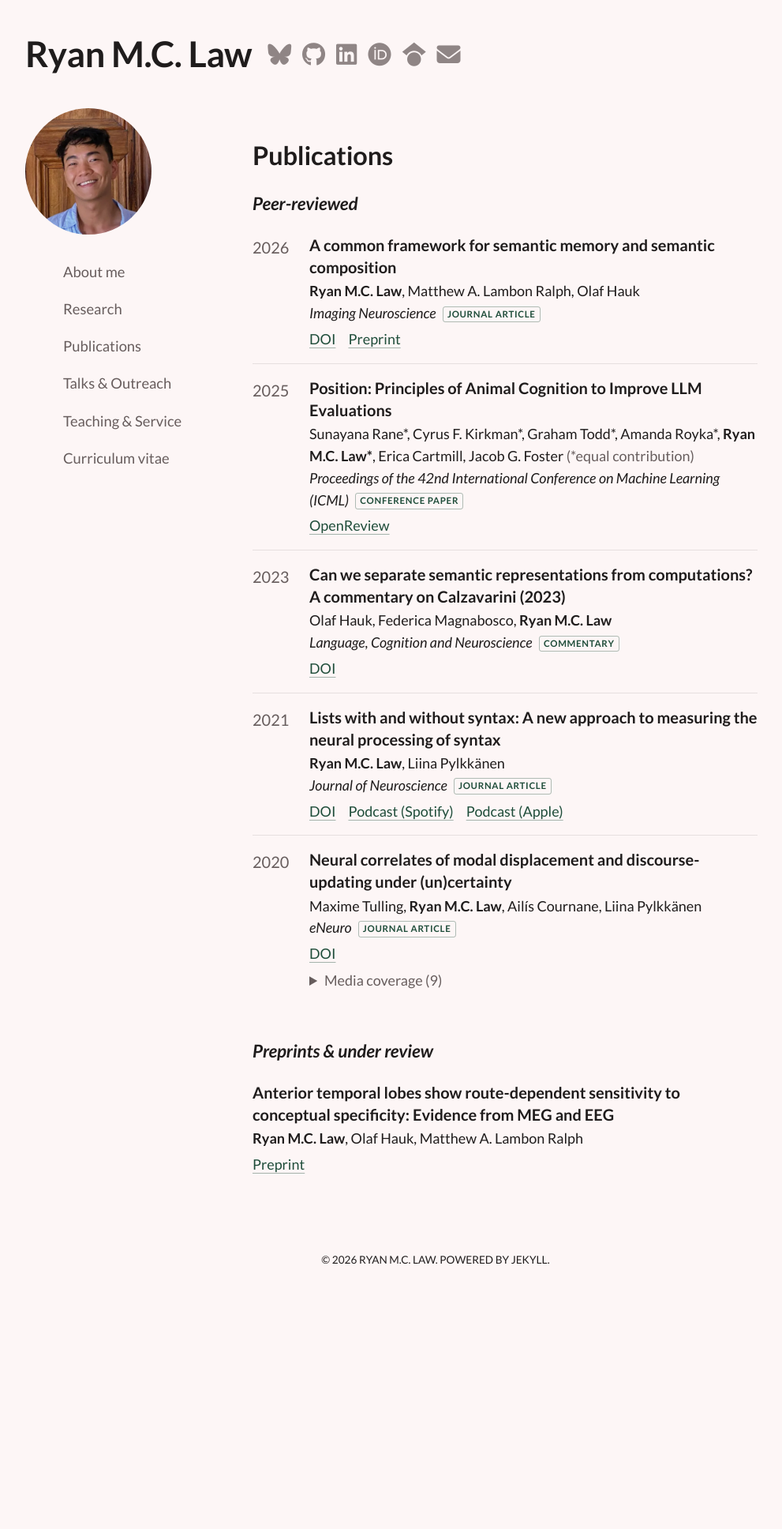
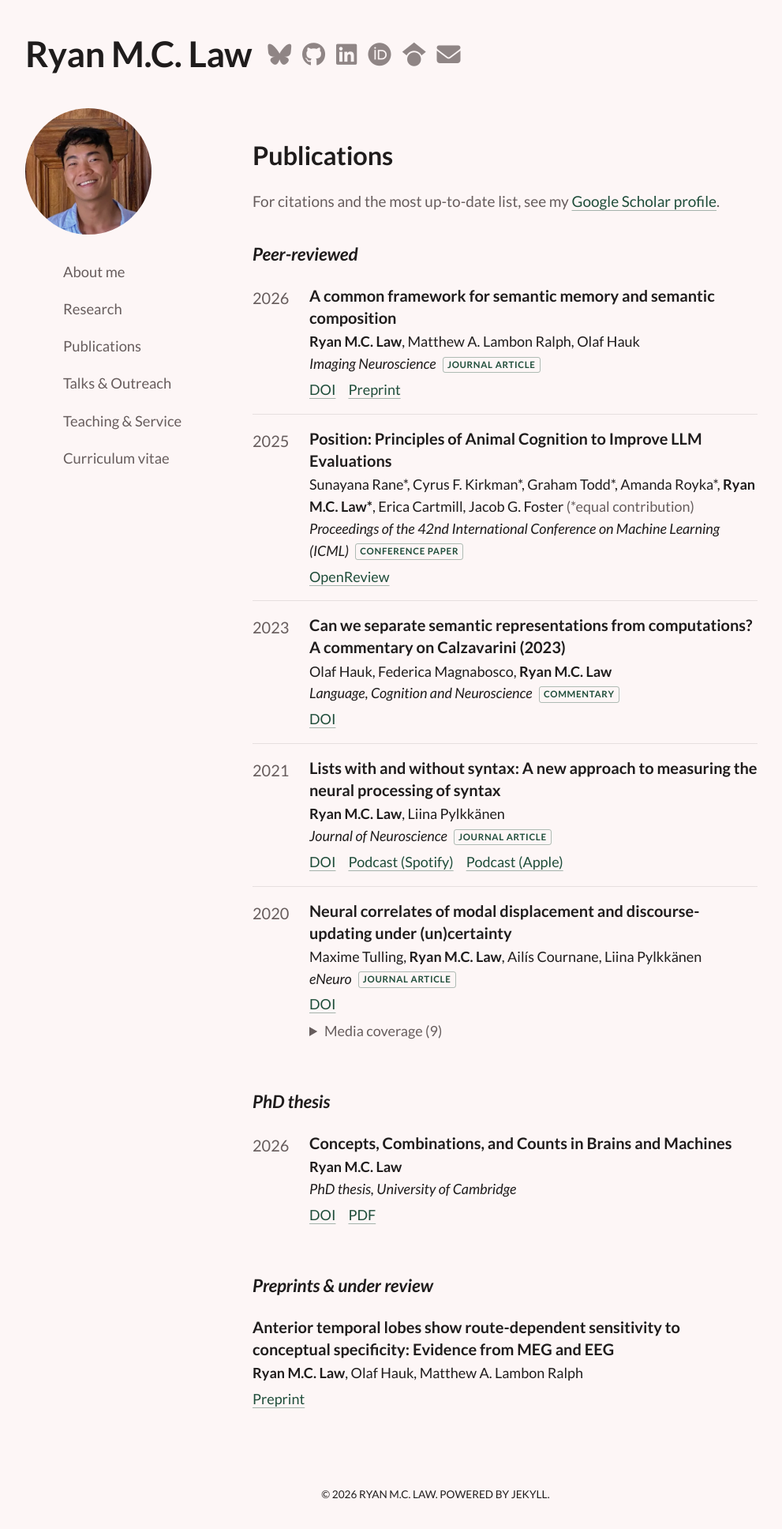
Before and after one commit to rmc-law/rmc-law.github.io, a Jekyll site: the page built from publications.md, in a window 1280 px wide. Shown: the whole page at 79% size, without its empty margins (88-1079 px from the left). Built offline with Jekyll 4.4.1, drawn with Linux system fonts in a browser that asks for light colours; nearby versions of some CDN libraries; before the commit the page ends 1639 px from its top, so only the background shows below that.

Commit message:
Publications: PhD thesis section and Google Scholar link
- Thesis "Concepts, Combinations, and Counts in Brains and Machines"
  (University of Cambridge, 2026) with DOI and open-access PDF from
  Apollo
- Line under the page heading pointing to the Google Scholar profile
  (scholar_url in _config.yml) for citations and the latest list

```diff
--- a/_config.yml
+++ b/_config.yml
@@ -7,6 +7,9 @@ url: "https://rmc-law.github.io"
 
 # Path to the CV linked from the nav
 cv: /assets/CV_RL.pdf
+
+# Google Scholar profile, linked from the Publications page
+scholar_url: https://scholar.google.co.uk/citations?user=d06kiU8AAAAJ&hl=en
 
 # Analytics (GA4); only loaded when JEKYLL_ENV=production
 google_analytics: G-65DJL13DP3
--- a/_data/publications.yml
+++ b/_data/publications.yml
@@ -1,13 +1,14 @@
 # Publications page (/publications/).
 #
 # - Published and accepted papers are shown newest first by `year`.
-#   Entries with `status: under-review` go in "Preprints & under review" and
+#   `status: thesis` gets its own "PhD thesis" section; `status: under-review`
+#   goes in "Preprints & under review", and
 #   entries with `status: in-prep` in "In preparation", both in file order.
 # - authors: write each name as it should appear. Your own name (matching the
 #   site title, "Ryan M.C. Law") is bolded automatically; a trailing * marks
 #   equal contribution and is explained under the entry if `equal_contribution: true`.
 # - type: journal | conference | commentary   (shown as a small tag)
-# - status: published | accepted | under-review | in-prep
+# - status: published | accepted | thesis | under-review | in-prep
 # - links: any of doi, pdf, openreview, preprint, code, osf, podcast (Spotify),
 #   apple_podcasts (all optional).
 # - media: optional list of press coverage, each with title, outlet and url
@@ -89,6 +90,17 @@
     - title: Print feature, issue 109 (February 2021), pp. 23–24
       outlet: 999 magazine
 
+# PhD thesis
+
+- title: Concepts, Combinations, and Counts in Brains and Machines
+  authors: [Ryan M.C. Law]
+  year: 2026
+  venue: PhD thesis, University of Cambridge
+  status: thesis
+  links:
+    doi: https://doi.org/10.17863/CAM.136268
+    pdf: https://www.repository.cam.ac.uk/bitstreams/184d56b5-13b2-480f-8631-9f58d748561b/download
+
 # Preprints & under review (from the CV)
 
 - title: "Anterior temporal lobes show route-dependent sensitivity to conceptual specificity: Evidence from MEG and EEG"
--- a/_includes/publications.html
+++ b/_includes/publications.html
@@ -1,7 +1,11 @@
-{%- assign done = site.data.publications | where_exp: "p", "p.status != 'in-prep'" | where_exp: "p", "p.status != 'under-review'" | sort: "year" | reverse -%}
+{%- assign done = site.data.publications | where_exp: "p", "p.status != 'in-prep'" | where_exp: "p", "p.status != 'under-review'" | where_exp: "p", "p.status != 'thesis'" | sort: "year" | reverse -%}
+{%- assign thesis = site.data.publications | where: "status", "thesis" -%}
 {%- assign review = site.data.publications | where: "status", "under-review" -%}
 {%- assign inprep = site.data.publications | where: "status", "in-prep" -%}
 <h3>Publications</h3>
+{%- if site.scholar_url %}
+<p class="pub-profiles">For citations and the most up-to-date list, see my <a href="{{ site.scholar_url }}" target="_blank">Google Scholar profile</a>.</p>
+{%- endif %}
 
 <h4>Peer-reviewed</h4>
 <ol class="pub-list" reversed>
@@ -9,6 +13,15 @@
   {% include publication.html pub=pub %}
   {%- endfor %}
 </ol>
+
+{%- if thesis.size > 0 %}
+<h4>PhD thesis</h4>
+<ul class="pub-list">
+  {%- for pub in thesis %}
+  {% include publication.html pub=pub %}
+  {%- endfor %}
+</ul>
+{%- endif %}
 
 {%- if review.size > 0 %}
 <h4>Preprints &amp; under review</h4>
--- a/_sass/_layout.scss
+++ b/_sass/_layout.scss
@@ -82,6 +82,11 @@
 /**
  * Publications: one row per paper, year | entry, newest first
  */
+.pub-profiles {
+  font-size: .95em;
+  color: $muted-color;
+}
+
 .pub-list {
   list-style: none;
   margin: 0 0 2.5rem;
```
